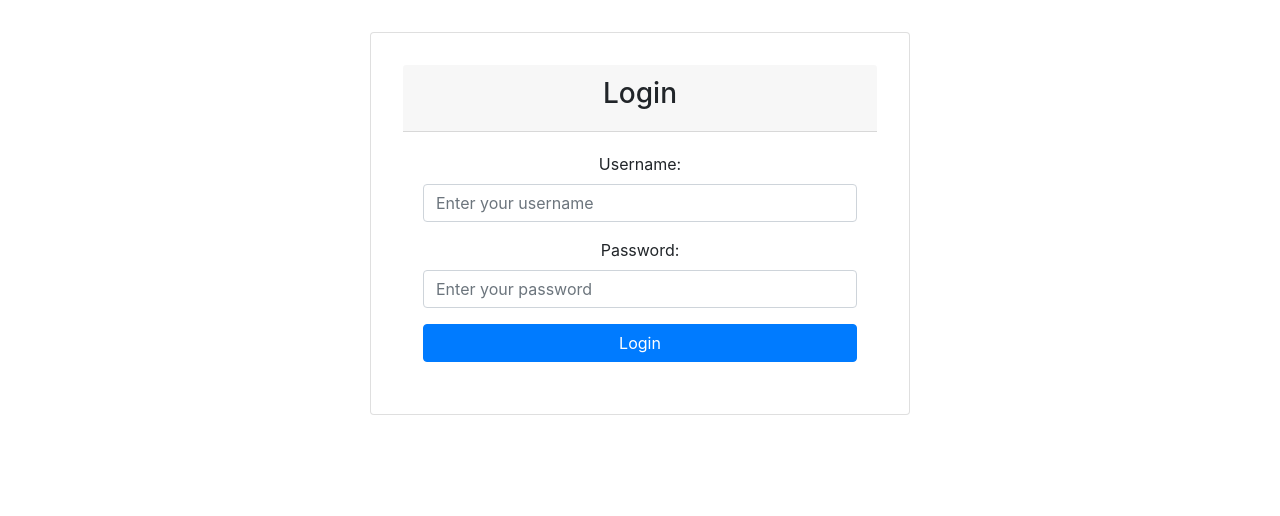
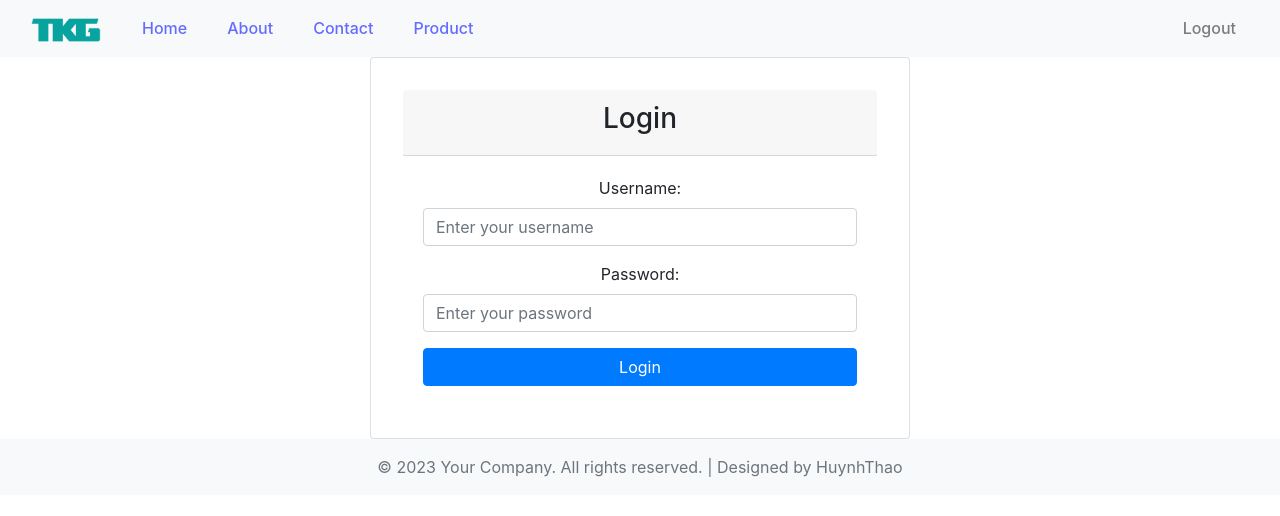
Before and after one commit to huynhthao12a3/react-demo, a React (Vite) app: page / in a window 1280 px wide. Shown: the top 516 px of the page. Built offline with nearby package versions, Linux system fonts and the light colour scheme.

Commit message:
2024-05-18

```diff
--- a/src/App.css
+++ b/src/App.css
@@ -1,7 +1,7 @@
 #root {
     /* max-width: 1280px; */
     margin: 0 auto;
-    padding: 2rem;
+    padding: 0;
     text-align: center;
 }
 
--- a/src/App.jsx
+++ b/src/App.jsx
@@ -8,7 +8,8 @@ import EmployeeView from "./webpage/EmployeeView";
 import Footer from "./webpage/Footer";
 import TableView from "./webpage/TableView";
 import NewProduct from "./webpage/NewProduct";
-import "./webpage/css/bootstrap.min.css";
+import "./webpage/common/css/bootstrap.min.css";
+import Navigation from "./webpage/common/components/Navigation";
 
 function App() {
 	const [value, setValue] = useState(0);
@@ -17,38 +18,10 @@ function App() {
 	};
 	return (
 		<>
-			<Menu value={value} />
-			{/* <Content contentFromParent="Message from parent." /> */}
-			{/* <FormInputDemo /> */}
-			{/* <h1>Product List</h1> */}
-			{/* <ProductView /> */}
-
-			{/* <h1>Employee List</h1> */}
-			{/* <EmployeeView /> */}
-			{/* <TableView /> */}
+			{/* <Menu value={value} /> */}
+			{/* <Navigation /> */}
 			<NewProduct />
-			<Footer />
-			<button onClick={increment}>Increment</button>
-			{/* <div>
-        <a href="https://vitejs.dev" target="_blank">
-          <img src={viteLogo} className="logo" alt="Vite logo" />
-        </a>
-        <a href="https://react.dev" target="_blank">
-          <img src={reactLogo} className="logo react" alt="React logo" />
-        </a>
-      </div>
-      <h1>Vite + React</h1>
-      <div className="card">
-        <button onClick={() => setCount((count) => count + 1)}>
-          count is {count}
-        </button>
-        <p>
-          Edit <code>src/App.jsx</code> and save to test HMR
-        </p>
-      </div>
-      <p className="read-the-docs">
-        Click on the Vite and React logos to learn more
-      </p> */}
+			{/* <Footer /> */}
 		</>
 	);
 }
--- a/src/main.jsx
+++ b/src/main.jsx
@@ -1,23 +1,43 @@
 import React from "react";
 import ReactDOM from "react-dom/client";
-import { BrowserRouter, Route, Router, Routes } from "react-router-dom";
+import { BrowserRouter, Outlet, Route, Router, Routes } from "react-router-dom";
 import App from "./App.jsx";
 import "./index.css";
 import ContactUs from "./webpage/ContactUs.jsx";
 import Login from "./webpage/Login.jsx";
-import About from "./webpage/About";
+// import About from "./webpage/About";
+import Home from "./webpage/components/Home";
+import About from "./webpage/components/About";
+import Contact from "./webpage/components/Contact";
+import Navigation from "./webpage/common/components/Navigation";
+import Footer from "./webpage/Footer.jsx";
 
 const hasToken = !!localStorage.getItem("token");
+
+function BasicLayout() {
+	return (
+		<>
+			<Navigation />
+			<Outlet />
+			<Footer />
+		</>
+	);
+}
 
 ReactDOM.createRoot(document.getElementById("root")).render(
 	<React.StrictMode>
 		<BrowserRouter>
 			<Routes>
-				<Route path="/app" element={hasToken ? <App /> : <Login />}></Route>
-				<Route path="/contact-us" element={hasToken ? <ContactUs /> : <Login />}></Route>
-				<Route path="/" element={<Login />}></Route>
-				<Route path="/about" element={<About />}></Route>
-				<Route path="/login" element={<Login />}></Route>
+				<Route path="/" element={<BasicLayout />}>
+					<Route path="/home" element={hasToken ? <Home /> : <Login />}></Route>
+					<Route path="/about" element={hasToken ? <About /> : <Login />}></Route>
+					<Route path="/contact" element={hasToken ? <Contact /> : <Login />}></Route>
+					<Route path="/app" element={hasToken ? <App /> : <Login />}></Route>
+					{/* <Route path="/contact-us" element={hasToken ? <ContactUs /> : <Login />}></Route> */}
+					{/* <Route path="/" element={<Login />}></Route> */}
+					{/* <Route path="/about" element={<About />}></Route> */}
+					<Route path="/" element={<Login />}></Route>
+				</Route>
 			</Routes>
 		</BrowserRouter>
 	</React.StrictMode>
--- /dev/null
+++ b/src/webpage/common/components/Navigation.jsx
@@ -0,0 +1,54 @@
+import React from "react";
+import { Link } from "react-router-dom";
+// import "../css/bootstrap.min.css";
+import logo from "../images/tkg_logo.webp";
+
+function Navigation(props) {
+	return (
+		<>
+			<nav className="navbar navbar-expand-lg navbar-light bg-light">
+				<a className="navbar-brand" routerlink="/home" routerlinkactive="active">
+					<img src={logo} width={80} /> {/* Thay đổi chiều rộng theo ý muốn */}
+				</a>
+				<button className="navbar-toggler" type="button" data-toggle="collapse" data-target="#navbarNav" aria-controls="navbarNav" aria-expanded="false" aria-label="Toggle navigation">
+					<span className="navbar-toggler-icon" />
+				</button>
+				<div className="collapse navbar-collapse" id="navbarNav">
+					<ul className="navbar-nav mr-auto">
+						<li className="nav-item active">
+							<Link to="/home" className="nav-lick">
+								Home
+							</Link>
+						</li>
+						<li className="nav-item ">
+							<Link to="/about" className="nav-lick">
+								About
+							</Link>
+						</li>
+						<li className="nav-item ">
+							<Link to="/contact" className="nav-lick">
+								Contact
+							</Link>
+						</li>
+						<li className="nav-item ">
+							<Link to="/product" className="nav-lick">
+								Product
+							</Link>
+						</li>
+					</ul>
+				</div>
+				<div className="collapse navbar-collapse" id="navbarNav">
+					<ul className="navbar-nav mr-auto">{/* (các mục menu hiện tại) */}</ul>
+					<ul className="navbar-nav">
+						{/* Thêm link Logout */}
+						<li className="nav-item">
+							<a className="nav-link">Logout</a>
+						</li>
+					</ul>
+				</div>
+			</nav>
+		</>
+	);
+}
+
+export default Navigation;
--- /dev/null
+++ b/src/webpage/components/About.jsx
@@ -0,0 +1,49 @@
+import React from "react";
+
+function About(props) {
+	return (
+		<>
+			<>
+				{/* Jumbotron */}
+				<div className="jumbotron jumbotron-fluid">
+					<div className="container">
+						<h1 className="display-4">About Us</h1>
+						<p className="lead">Discover the excellence in IT education at our center.</p>
+					</div>
+				</div>
+				{/* Main Content */}
+				<div className="container">
+					<div className="row">
+						<div className="col-md-8">
+							<h2>Welcome to Our IT Learning Center</h2>
+							<p>
+								Lorem ipsum dolor sit amet, consectetur adipiscing elit. Nulla nec varius purus. Quisque sollicitudin, neque non venenatis tincidunt, velit nisi consectetur eros, vitae
+								scelerisque elit elit a sem.
+							</p>
+							<p>
+								Our center is dedicated to providing high-quality education in the field of Information Technology. With experienced instructors and state-of-the-art facilities, we
+								strive to empower individuals with the knowledge and skills needed to succeed in the dynamic IT industry.
+							</p>
+							<p>
+								Whether you are a beginner looking to start your journey in IT or an experienced professional seeking to enhance your skills, we have a variety of courses and programs
+								tailored to meet your needs.
+							</p>
+						</div>
+						<div className="col-md-4">
+							<h2>Why Choose Us</h2>
+							<ul>
+								<li>Experienced Instructors</li>
+								<li>Hands-On Learning</li>
+								<li>Industry-Relevant Curriculum</li>
+								<li>State-of-the-Art Facilities</li>
+								<li>Flexible Scheduling</li>
+							</ul>
+						</div>
+					</div>
+				</div>
+			</>
+		</>
+	);
+}
+
+export default About;
--- /dev/null
+++ b/src/webpage/components/Contact.jsx
@@ -0,0 +1,57 @@
+import React from "react";
+import PropTypes from "prop-types";
+
+Contact.propTypes = {};
+
+function Contact(props) {
+	return (
+		<>
+			<>
+				{/* Main Content */}
+				<div className="container">
+					<div className="row">
+						<div className="col-md-6">
+							<h2>Contact Information</h2>
+							<p>If you have any questions or concerns, please feel free to reach out to us.</p>
+							<address>
+								<strong>Your IT Learning Center</strong>
+								<br />
+								<div>
+									123 Main Street
+									<br />
+									City, Country
+									<br />
+									Phone: (123) 456-7890
+									<br />
+									Email: infoexample.com
+								</div>
+							</address>
+						</div>
+						<div className="col-md-6">
+							<h2>Contact Form</h2>
+							<form>
+								<div className="form-group">
+									<label htmlFor="name">Your Name</label>
+									<input type="text" className="form-control" id="name" placeholder="Enter your name" />
+								</div>
+								<div className="form-group">
+									<label htmlFor="email">Your Email</label>
+									<input type="email" className="form-control" id="email" placeholder="Enter your email" />
+								</div>
+								<div className="form-group">
+									<label htmlFor="message">Your Message</label>
+									<textarea className="form-control" id="message" rows={3} placeholder="Enter your message" defaultValue={""} />
+								</div>
+								<button type="submit" className="btn btn-primary">
+									Submit
+								</button>
+							</form>
+						</div>
+					</div>
+				</div>
+			</>
+		</>
+	);
+}
+
+export default Contact;
--- /dev/null
+++ b/src/webpage/components/Home.jsx
@@ -0,0 +1,41 @@
+import React from "react";
+import Navigation from "../common/components/Navigation";
+
+function HomeContent() {
+	return (
+		<div>
+			{/* Jumbotron */}
+			<div className="jumbotron jumbotron-fluid">
+				<div className="container">
+					<h1 className="display-4">Welcome to Your Website</h1>
+					<p className="lead">Lorem ipsum dolor sit amet, consectetur adipiscing elit. Nulla nec varius purus.</p>
+					<a className="btn btn-primary btn-lg" href="#" role="button">
+						Learn more
+					</a>
+				</div>
+			</div>
+			{/* Main Content */}
+			<div className="container">
+				<div className="row">
+					<div className="col-md-6">
+						<h2>Section 1</h2>
+						<p>Lorem ipsum dolor sit amet, consectetur adipiscing elit. Nulla nec varius purus. Quisque sollicitudin, neque non venenatis tincidunt, velit nisi consectetur eros.</p>
+					</div>
+					<div className="col-md-6">
+						<h2>Section 2</h2>
+						<p>Lorem ipsum dolor sit amet, consectetur adipiscing elit. Nulla nec varius purus. Quisque sollicitudin, neque non venenatis tincidunt, velit nisi consectetur eros.</p>
+					</div>
+				</div>
+			</div>
+		</div>
+	);
+}
+function Home(props) {
+	return (
+		<>
+			<HomeContent />
+		</>
+	);
+}
+
+export default Home;
```
Also changed, not shown: src/webpage/common/css/bootstrap.min.css (renamed from src/webpage/css/bootstrap.min.css), src/webpage/common/images/tkg_logo.webp (added), 1 other file (tests, documents, lock files or other folders).
